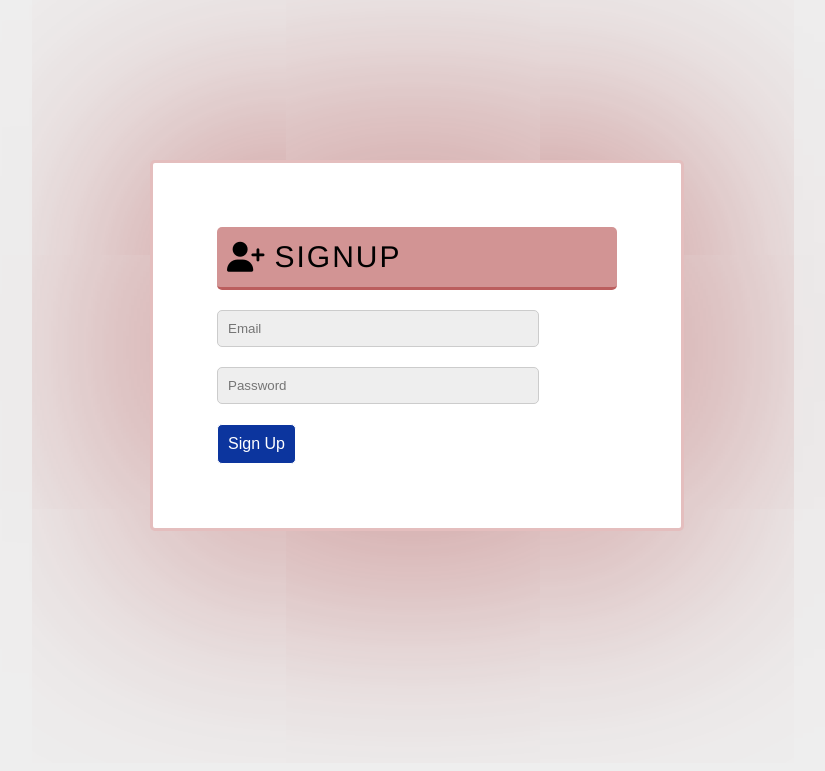
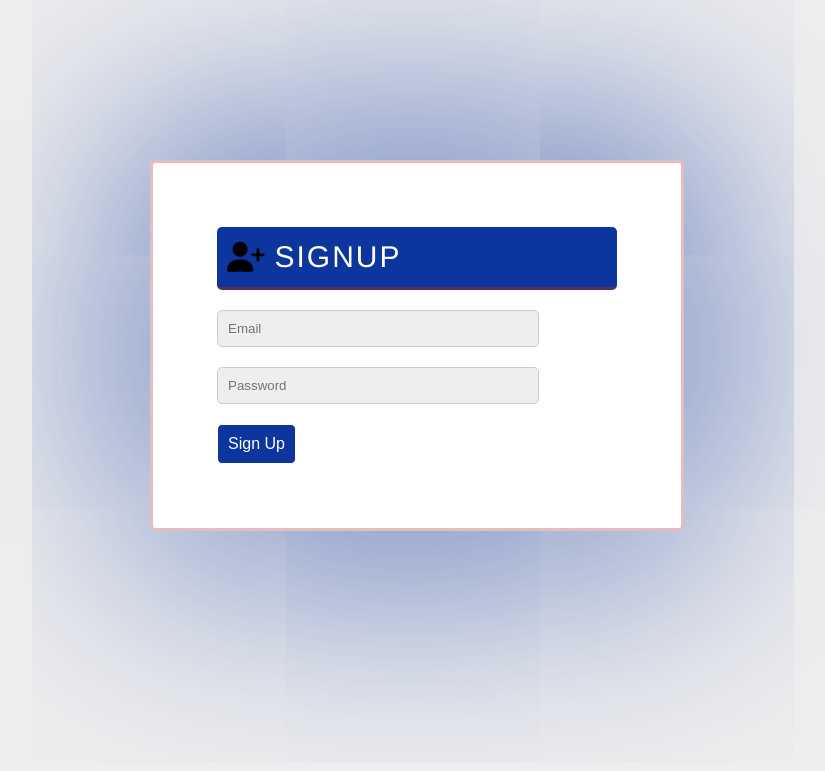
Before and after one commit to NuthanB/BillingSystem, a Flask app: page /signup in a window 1280 px wide. Shown: the top 771 px of the page, without its empty margins (223-1048 px from the left). Run offline with Flask 3, Linux system fonts and the light colour scheme; some libraries are stand-ins or nearby versions.

Commit message:
changed login and signup colors

```diff
--- a/app/static/css/style.css
+++ b/app/static/css/style.css
@@ -59,7 +59,7 @@ footer {
   border: 3px solid rgba(165, 42, 42, 0.3);
   border-radius: 5px;
   background-color: #fff;
-  box-shadow: 2px 2px 500px rgba(165, 42, 42, 0.8);
+  box-shadow: 2px 2px 500px rgb(12, 53, 158);
 }
 
 .login-section p,
@@ -77,7 +77,7 @@ footer {
   display: flex;
   justify-content: flex-start;
   align-items: center;
-  background-color: rgba(165, 42, 42, 0.5);
+  background-color: rgb(12, 53, 158);
   border-bottom: 3px solid rgba(165, 42, 42, 0.5);
   padding: 10px;
   border-radius: 5px;
--- a/app/templates/login.html
+++ b/app/templates/login.html
@@ -3,7 +3,7 @@
 <section class="login-section">
   <div class="login-header">
     <i class="fa-solid fa-right-to-bracket"></i>
-    <p>LOGIN</p>
+    <p style="color: white;">LOGIN</p>
   </div>
   <form action="{{ url_for('login') }}" method="post" class="login-form">
     <div class="form-group">
--- a/app/templates/signup.html
+++ b/app/templates/signup.html
@@ -3,7 +3,7 @@ content %}
 <section class="signup-section">
   <div class="signup-header">
     <i class="fa-solid fa-user-plus"></i>
-    <p>SIGNUP</p>
+    <p style="color: white;">SIGNUP</p>
   </div>
   <form action="{{ url_for('signup') }}" method="post" class="signup-form">
     <div class="form-group">
```
